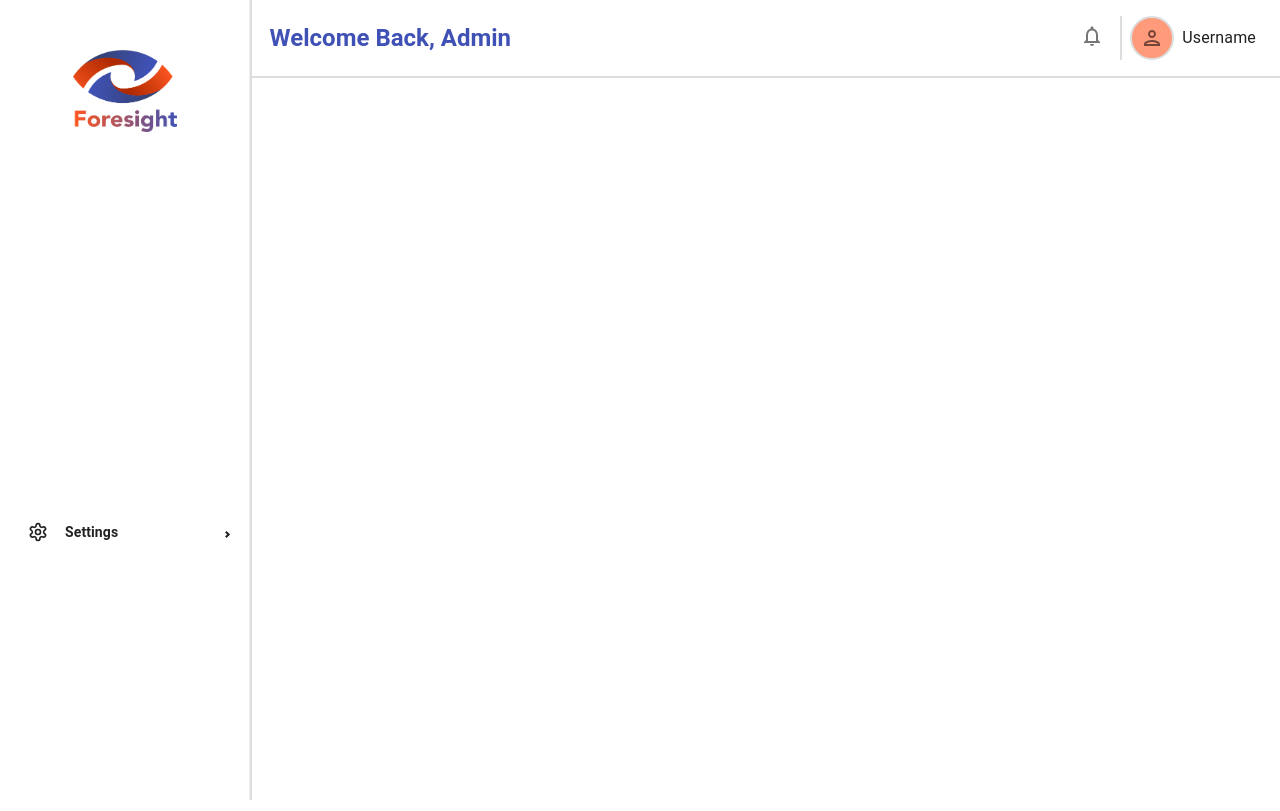
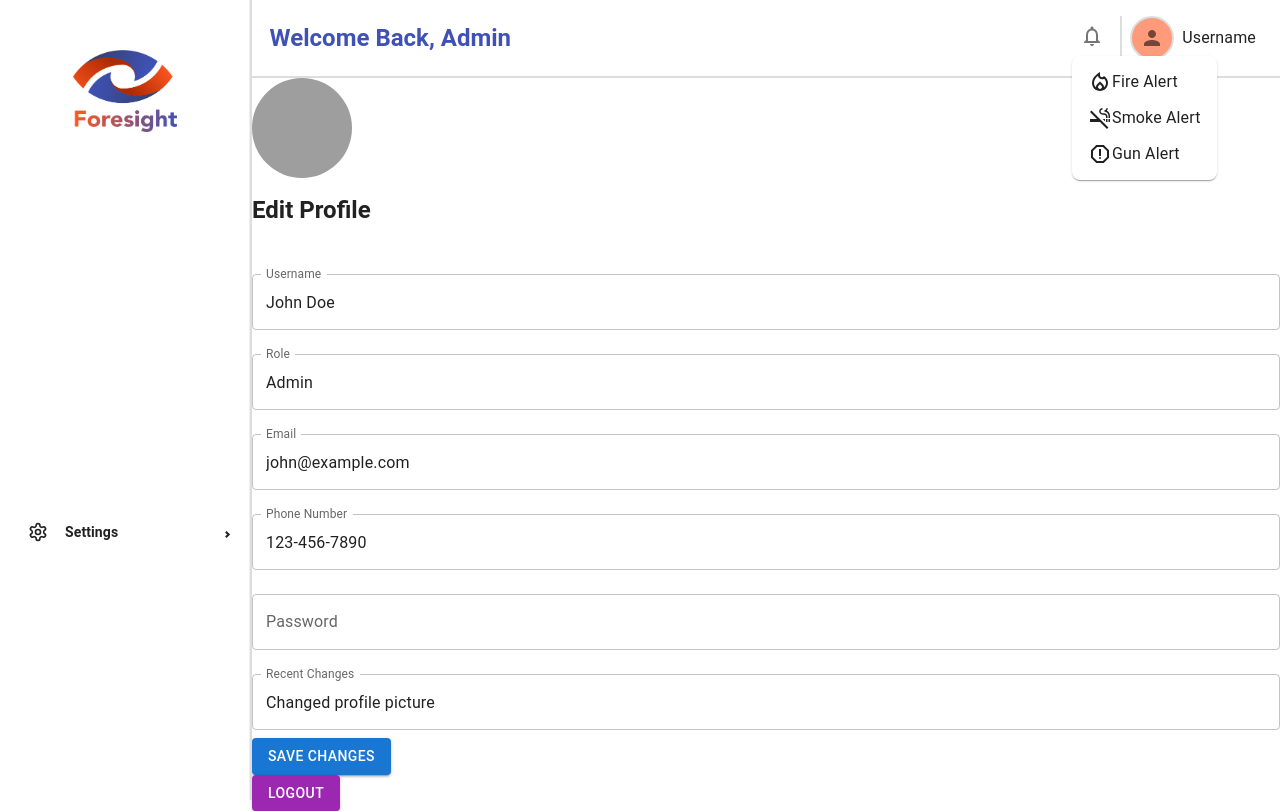
Before and after one commit to oceands/Project_Foresight, a React (Create React App) app in the folder client/: page /userprofile in a window 1280 px wide. Both pictures are taken after a click on the button 1092 px from the left and 36 px from the top of the page. Built offline with nearby package versions, Linux system fonts and the light colour scheme; grey boxes are pictures that could not be loaded.

Commit message:
updated the a path in app,js added a new screeen userprofile and made the dropdown menus

```diff
--- a/client/package.json
+++ b/client/package.json
@@ -31,7 +31,7 @@
     "react-dom": "^18.2.0",
     "react-icons": "^4.11.0",
     "react-pro-sidebar": "1.0.0-alpha.7",
-    "react-router-dom": "6.4.3",
+    "react-router-dom": "^6.4.3",
     "react-scripts": "^5.0.1",
     "web-vitals": "^2.1.4",
     "yup": "0.32.11"
--- a/client/src/App.js
+++ b/client/src/App.js
@@ -12,6 +12,7 @@ import Incidents from "./pages/Incidents";
 import Usermgnt from "./pages/usermgnt";
 import Reports from "./pages/reports";
 import AI from "./pages/ai";
+import UserProfile from "./pages/userprofile";
 
 import Contact from "./pages/contactUs";
 import FAQ from "./pages/faq";
@@ -55,7 +56,7 @@ const App = () => {
                 <Route path="/faq" element={<FAQ changeWelcomeText={changeWelcomeText} />} />
                 <Route path="/contact" element={<Contact changeWelcomeText={changeWelcomeText}/>} />
                 <Route path="/login" element={<Login/>} />
-
+                <Route path="/userprofile" element={<UserProfile changeWelcomeText={changeWelcomeText}/>} />
               </Routes>
             </main>
           </div>
--- a/client/src/pages/global/Topbar.jsx
+++ b/client/src/pages/global/Topbar.jsx
@@ -1,17 +1,57 @@
-import React from "react";
+import React, { useState } from "react";
 import { tokens } from "../../theme";
-import { useTheme, Box, IconButton, Typography } from "@mui/material";
+import {
+  useTheme,
+  Box,
+  IconButton,
+  Typography,
+  Menu,
+  MenuItem,
+  Avatar,
+} from "@mui/material";
 import NotificationsOutlinedIcon from "@mui/icons-material/NotificationsOutlined";
-import PersonOutlinedIcon from "@mui/icons-material/PersonOutlined";
+import PersonIcon from '@mui/icons-material/Person';
+import ExitToAppOutlinedIcon from "@mui/icons-material/ExitToAppOutlined";
+import FireIcon from "@mui/icons-material/LocalFireDepartmentOutlined";
+import SmokeIcon from "@mui/icons-material/SmokeFreeOutlined";
+import GunAlertOutlinedIcon from "@mui/icons-material/ReportOutlined";
 
 const Topbar = ({ welcomeText }) => {
   const theme = useTheme();
   const colors = tokens;
 
+  const [anchorEl, setAnchorEl] = useState(null);
+  const [alertAnchorEl, setAlertAnchorEl] = useState(null);
+
+  const handleClick = (event) => {
+    setAnchorEl(event.currentTarget);
+  };
+
+  const handleClose = () => {
+    setAnchorEl(null);
+  };
+
+  const handleAlertClick = (event) => {
+    setAlertAnchorEl(event.currentTarget);
+  };
+
+  const handleAlertClose = () => {
+    setAlertAnchorEl(null);
+  };
+
+  const handleLogout = () => {
+    handleClose();
+    // Add your logout logic here
+  };
 
   return (
-
-    <Box display="flex" justifyContent="space-between" p={2} borderBottom="2px solid #DCDDDD !important" alignItems="center">
+    <Box
+      display="flex"
+      justifyContent="space-between"
+      p={2}
+      borderBottom="2px solid #DCDDDD !important"
+      alignItems="center"
+    >
       {/* Left Section */}
       <Box display="flex" p={0.2}>
         <Typography variant="h5" color={colors.blueAccents[500]} fontWeight="bold">
@@ -21,17 +61,70 @@ const Topbar = ({ welcomeText }) => {
       {/* Right Section */}
       <Box display="flex">
         <Box borderRight="1px solid #DCDDDD !important" p="0px 8px 0px 8px">
-          <IconButton>
+          <IconButton onClick={handleAlertClick}>
             <NotificationsOutlinedIcon />
           </IconButton>
+          <Menu
+            anchorEl={alertAnchorEl}
+            open={Boolean(alertAnchorEl)}
+            onClose={handleAlertClose}
+            PaperProps={{
+              style: {
+                backgroundColor: theme.palette.background.paper,
+                boxShadow: theme.shadows[1],
+                borderRadius: "8px",
+              },
+            }}
+          >
+            <MenuItem onClick={handleAlertClose}>
+              <FireIcon />
+              Fire Alert
+            </MenuItem>
+            <MenuItem onClick={handleAlertClose}>
+              <SmokeIcon />
+              Smoke Alert
+            </MenuItem>
+            <MenuItem onClick={handleAlertClose}>
+              <GunAlertOutlinedIcon />
+              Gun Alert
+            </MenuItem>
+          </Menu>
         </Box>
         {/* User Icon Button and Username */}
         <Box borderLeft="1px solid #DCDDDD !important" p="0px 8px 0px 8px" display="flex" alignItems="center">
-          <IconButton sx={{ border: "2px solid #DCDDDD !important" , backgroundColor: colors.orangeAccents[300]}} >
-            <PersonOutlinedIcon/>
+          <IconButton
+            sx={{ border: "2px solid #DCDDDD !important", backgroundColor: colors.orangeAccents[300] }}
+            onClick={handleClick}
+          >
+            <PersonIcon/>
           </IconButton>
-          <Box ml={1}> {/* Add margin-left to create space */}
-          <Typography fontWeight="normal">Username</Typography>
+          <Menu
+            anchorEl={anchorEl}
+            open={Boolean(anchorEl)}
+            onClose={handleClose}
+            PaperProps={{
+              style: {
+                backgroundColor: theme.palette.background.paper,
+                boxShadow: theme.shadows[1],
+                borderRadius: "8px",
+              },
+            }}
+          >
+            <MenuItem onClick={handleClose}>
+              <Avatar>
+                <PersonIcon />
+              </Avatar>
+              My Profile
+            </MenuItem>
+            <MenuItem onClick={handleLogout}>
+              <Avatar>
+                <ExitToAppOutlinedIcon />
+              </Avatar>
+              Logout
+            </MenuItem>
+          </Menu>
+          <Box ml={1}>
+            <Typography fontWeight="normal">Username</Typography>
           </Box>
         </Box>
       </Box>
--- a/client/src/pages/usermgnt/index.jsx
+++ b/client/src/pages/usermgnt/index.jsx
@@ -9,6 +9,7 @@ import {BsTrash3Fill} from 'react-icons/bs';
 import {LuUsers} from 'react-icons/lu'
 import {Typography} from "@mui/material";
 import { useState } from "react";
+//import userprofile from './userprofile';
 
 function CustomToolbar({ setFilterButtonEl }) {
   const colors = tokens;
--- /dev/null
+++ b/client/src/pages/userprofile/index.jsx
@@ -0,0 +1,57 @@
+import React, { useState } from 'react';
+import { Box, Typography, TextField, Button, Avatar } from '@mui/material';
+
+const UserProfile = () => {
+  const [formData, setFormData] = useState({
+    username: 'John Doe',
+    role: 'Admin',
+    email: 'john@example.com',
+    phone: '123-456-7890',
+    password: '',
+    recentChanges: 'Changed profile picture',
+    profilePicture: './profilePicSample.jpg',
+  });
+
+  const handleChange = (e) => {
+    const { name, value } = e.target;
+    setFormData({
+      ...formData,
+      [name]: value,
+    });
+  };
+
+  const handleSubmit = (e) => {
+    e.preventDefault();
+    // Add code here to handle submission (e.g., send data to server)
+  };
+
+  const handleLogout = () => {
+    // Add code here to handle logout
+    alert('User logged out');
+  };
+
+  return (
+    <Box>
+      <Avatar alt="Profile Picture" src={formData.profilePicture} sx={{ width: 100, height: 100, marginBottom: 2 }} />
+      <Typography variant="h5" fontWeight="bold" gutterBottom paddingBottom={3}>
+        Edit Profile
+      </Typography>
+      <form onSubmit={handleSubmit}>
+        <TextField fullWidth label="Username" name="username" value={formData.username} onChange={handleChange} margin="normal" variant="outlined" />
+        <TextField fullWidth label="Role" name="role" value={formData.role} onChange={handleChange} margin="normal" variant="outlined" />
+        <TextField fullWidth label="Email" name="email" value={formData.email} onChange={handleChange} margin="normal" variant="outlined" />
+        <TextField fullWidth label="Phone Number" name="phone" value={formData.phone} onChange={handleChange} margin="normal" variant="outlined" />
+        <TextField fullWidth label="Password" name="password" type="password" value={formData.password} onChange={handleChange} margin="normal" variant="outlined" />
+        <TextField fullWidth label="Recent Changes" name="recentChanges" value={formData.recentChanges} onChange={handleChange} margin="normal" variant="outlined" />
+        <Button type="submit" variant="contained" color="primary">
+          Save Changes
+        </Button>
+      </form>
+      <Button onClick={handleLogout} variant="contained" color="secondary">
+        Logout
+      </Button>
+    </Box>
+  );
+};
+
+export default UserProfile;
```
Also changed, not shown: client/src/pages/userprofile/profilePicSample.jpg (added), 1 other file (tests, documents, lock files or other folders).
